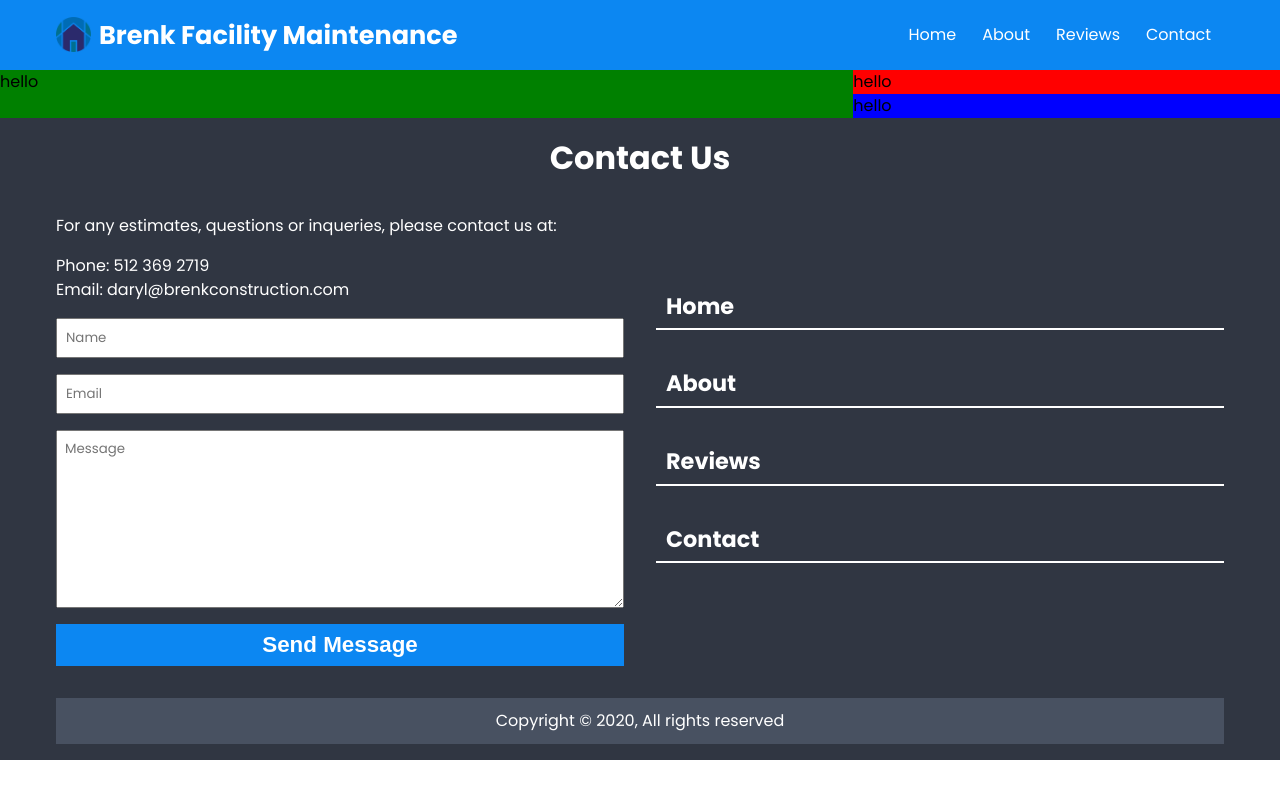
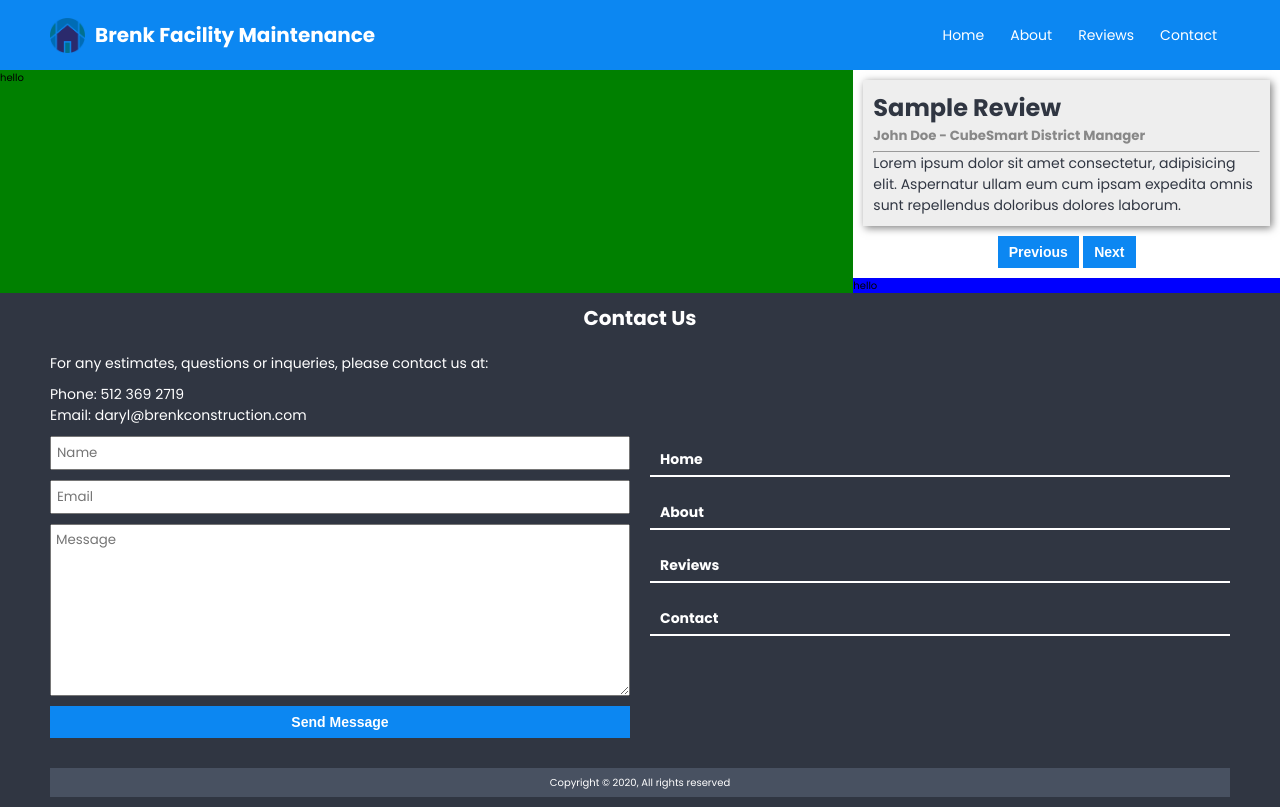
Before and after one commit to cjroberts2013/bfm-2020, a website: page public/index.html in a window 1280 px wide. Drawn offline with Linux system fonts and the light colour scheme.

Commit message:
Created the sample review card along with prev and next buttons. Fixed the links so they actually navigate correctly. Added the reviews html file for future development

```diff
--- a/public/index.html
+++ b/public/index.html
@@ -9,7 +9,7 @@
     <title>Brenk Facility Maintenance</title>
 </head>
 
-<body>
+<body id="home">
     <header>
         <div class="container header__content">
             <h2 class="header__logo">
@@ -18,10 +18,10 @@
             </h2>
             <nav class="header__nav">
                 <ul>
-                    <li><a src="#home">Home</a></li>
-                    <li><a src="#about">About</a></li>
-                    <li><a src="#reviews">Reviews</a></li>
-                    <li><a src="#contact">Contact</a></li>
+                    <li><a href="#home">Home</a></li>
+                    <li><a href="#about">About</a></li>
+                    <li><a href="#reviews">Reviews</a></li>
+                    <li><a href="#contact">Contact</a></li>
                 </ul>
             </nav>
         </div>
@@ -29,8 +29,20 @@
 
     <main class="main">
         <div class="services" id="services">hello</div>
+        <div class="reviews" id="reviews">
+            <div class="review__card">
+                <h2 class="review__card--header">Sample Review</h2>
+                <h5 class="review__card--author">John Doe - CubeSmart District Manager</h5>
+                <hr>
+                <p class="review__card--text">Lorem ipsum dolor sit amet consectetur, adipisicing elit. Aspernatur ullam
+                    eum cum ipsam expedita omnis sunt repellendus doloribus dolores laborum.</p>
+            </div>
+            <div class="review__btns">
+                <button class="prev btn">Previous</button>
+                <button class="next btn">Next</button>
+            </div>
+        </div>
         <div class="about" id="about">hello</div>
-        <div class="reviews" id="reviews">hello</div>
     </main>
 
 
@@ -40,7 +52,7 @@
         <div class="container">
             <div class="footer__container">
                 <h2 class="section__header">Contact Us</h2>
-                <div class="contact">
+                <div class="contact" id="contact">
                     <p>For any estimates, questions or inqueries, please contact us at:
                     </p>
                     <p>
@@ -64,10 +76,10 @@
                 </div>
                 <div class="footer__nav">
                     <ul class="nav__items">
-                        <li><a src="#home">Home</a></li>
-                        <li><a src="#about">About</a></li>
-                        <li><a src="#reviews">Reviews</a></li>
-                        <li><a src="#contact">Contact</a></li>
+                        <li><a href="#home">Home</a></li>
+                        <li><a href="#about">About</a></li>
+                        <li><a href="#reviews">Reviews</a></li>
+                        <li><a href="#contact">Contact</a></li>
                     </ul>
                 </div>
                 <div class="copyright">
--- a/public/style.css/style.scss
+++ b/public/style.css/style.scss
@@ -8,12 +8,17 @@ $color__dark: #012340;
     box-sizing: border-box;
 }
 
+html {
+    font-size: 62.5%;
+}
+
 body {
     font-family: 'Poppins', sans-serif;
     line-height: 1.5;
 }
 
 // UTILITIES //
+
 .container {
     max-width: 1200px;
     margin: 0 auto;
@@ -35,6 +40,23 @@ li{
 
 a {
     text-decoration: none;
+    color: #fff;
+}
+
+.btn {
+        background-color: $color__primary;
+        border: solid transparent 3px;
+        padding: 5px 8px;
+        font-size: 1.4rem;
+        color: #fff;
+        font-weight: bold;
+        margin-bottom: 1rem;
+
+        &:hover {
+            background-color: $color__dark;
+            border-bottom: solid 3px $color__primary;
+        }
+
 }
 // HEADER //
 
@@ -58,11 +80,11 @@ header {
     .header__logo {
     display: flex;
     align-items: center;
-    font-size: 1.6rem;
+    font-size: 2rem;
 
         img{
             width: 35px;
-            margin-right: .5rem;
+            margin-right: 1rem;
         }
     }
 
@@ -76,6 +98,10 @@ header {
             &:hover {
                 background-color: lighten($color__primary, $amount: 5);
                 border-bottom: $color__dark solid 3px;
+            }
+
+            a {
+                font-size: 1.4rem;
             }
         }
     }
@@ -94,9 +120,31 @@ header {
  grid-area: services;
 }
 
+// REVIEWS
 .reviews {
-    background-color: red;
     grid-area: reviews;
+    display: flex;
+    flex-direction: column;
+    align-items: center;
+    font-size: 1.6rem;
+
+    .review__card {
+        background-color: #eee;
+        color: #303642;
+        box-shadow: 2px 2px 8px rgba(0, 0, 0, .5);
+        max-width: 500px;
+        padding: 1rem;
+        margin: 1rem;
+
+        &--author {
+            color: #888;
+            margin-bottom: .5rem;
+        }
+
+        &--text {
+            font-size: 1.4rem;
+        }
+    }
 }
 
 .about {
@@ -122,6 +170,7 @@ footer {
         grid-template-columns: 1fr 1fr;
 
         .contact {
+            font-size: 1.4rem;
             & p {
                 margin-bottom: 1rem;
             }
@@ -192,7 +241,21 @@ footer {
 }
 
 
+:target:before {
+    content:"";
+    display:block;
+    height:90px; /* fixed header height*/
+    margin:-90px 0 0; /* negative fixed header height */
+    }
+
 @media(max-width: 850px) {
+    .main {
+        grid-template-columns: 1fr;
+        grid-template-areas: "services"
+        "reviews"
+        "about";
+    }
+
     footer {
         .footer__container {
             grid-template-columns: 1fr;
```
Also changed, not shown: public/reviews.html (added), public/style.css/style.css, 1 other file.
